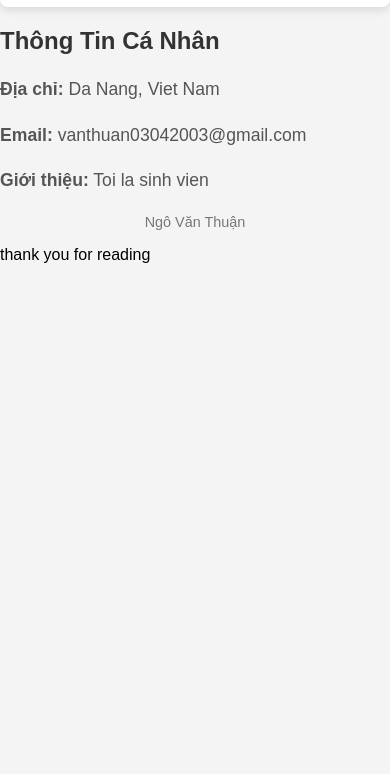
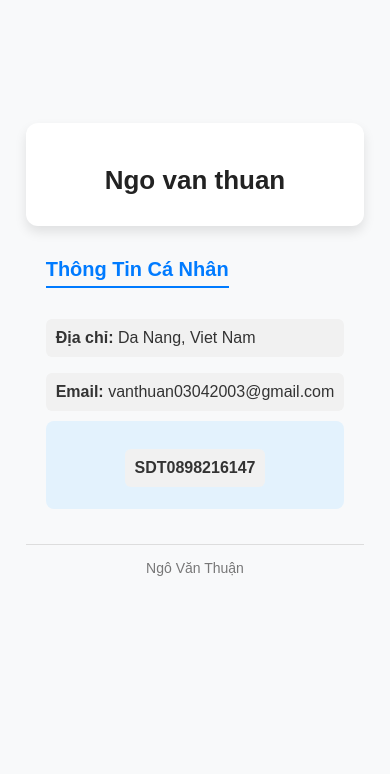
Before and after one commit to thuanngo-dn/practise-reactjs, a plain HTML site: page index.html in a window 390 px wide. Shown: the part 70-844 px from the top of the page. Drawn offline with Linux system fonts and the light colour scheme.

Commit message:
feature:feature add phone

```diff
--- a/index.css
+++ b/index.css
@@ -1,60 +1,95 @@
 
 body {
-    font-family: Arial, sans-serif;
+    font-family: 'Arial', sans-serif;
     margin: 0;
     padding: 0;
-    background-color: #f4f4f4;
+    background-color: #f8f9fa;
+    display: flex;
+    justify-content: center;
+    align-items: center;
+    min-height: 100vh;
 }
 
 .profile-container {
-    max-width: 900px;
-    margin: 0 auto;
-    padding: 20px;
-    background-color: #fff;
-    border-radius: 8px;
-    box-shadow: 0 4px 8px rgba(0, 0, 0, 0.1);
-}
-
-.profile-header {
+    max-width: 500px;
+    background: #fff;
+    border-radius: 12px;
+    box-shadow: 0 6px 12px rgba(0, 0, 0, 0.1);
+    padding: 25px;
     text-align: center;
-    margin-bottom: 20px;
+    transition: transform 0.3s ease-in-out;
 }
 
 .profile-avatar {
-    width: 150px;
-    height: 150px;
+    width: 130px;
+    height: 130px;
     border-radius: 50%;
-    border: 3px solid #ddd;
+    border: 4px solid #007bff;
+    margin-bottom: 15px;
+}
+
+.profile-name {
+    font-size: 26px;
+    font-weight: bold;
+    color: #222;
+    margin-bottom: 5px;
+}
+
+.profile-job {
+    font-size: 17px;
+    color: #555;
+    margin-bottom: 15px;
+}
+
+.profile-content {
+    text-align: left;
+    padding: 15px 20px;
+}
+
+.profile-content h2 {
+    color: #007bff;
+    font-size: 20px;
+    border-bottom: 2px solid #007bff;
+    display: inline-block;
+    padding-bottom: 5px;
+    margin-bottom: 15px;
+}
+
+.profile-content p {
+    font-size: 16px;
+    color: #333;
+    padding: 10px;
+    border-radius: 6px;
+    background: #f1f1f1;
     margin-bottom: 10px;
 }
 
-.profile-name {
-    font-size: 2em;
-    margin: 0;
+.profile-content p:hover {
+    background: #e3f2fd;
 }
 
-.profile-job {
-    font-size: 1.2em;
-    color: #777;
+.profile-phone {
+    background-color: #e3f2fd;
+    padding: 12px;
+    border-radius: 8px;
+    font-size: 16px;
+    font-weight: bold;
+    color: #007bff;
+    display: flex;
+    align-items: center;
+    justify-content: center;
+    gap: 10px;
 }
 
-.profile-content {
-    margin-bottom: 20px;
+.profile-footer {
+    margin-top: 20px;
+    text-align: center;
+    font-size: 14px;
+    color: #777;
+    padding-top: 10px;
+    border-top: 1px solid #ddd;
 }
 
-.profile-content h2 {
-    color: #333;
+.profile-footer p {
+    margin: 5px 0;
 }
-
-.profile-content p {
-    font-size: 1.1em;
-    line-height: 1.6;
-    color: #555;
-}
-
-/* Footer */
-.profile-footer {
-    text-align: center;
-    font-size: 0.9em;
-    color: #777;
-}
--- a/index.html
+++ b/index.html
@@ -7,7 +7,7 @@
     <link rel="stylesheet" href="index.css">
 </head>
 <body>
-    <div>
+     <div>
         <div class="profile-container">
             <h1 class="profile-name">Ngo van thuan</h1>
         </div>
@@ -15,14 +15,13 @@
             <h2>Thông Tin Cá Nhân</h2>
             <p><strong>Địa chỉ:</strong> Da Nang, Viet Nam</p>
             <p><strong>Email:</strong> vanthuan03042003@gmail.com</p>
-            <p><strong>Giới thiệu:</strong> Toi la sinh vien</p>
+           <div class="profile-phone">
+               <p><strong>SDT</strong>0898216147</p>
+           </div>
         </div>
         <div class="profile-footer">
             <p>Ngô Văn Thuận </p>
         </div>
     </div>
-    <div >
-        <p>thank you for reading </p>
-    </div>
 </body>
 </html>
```
